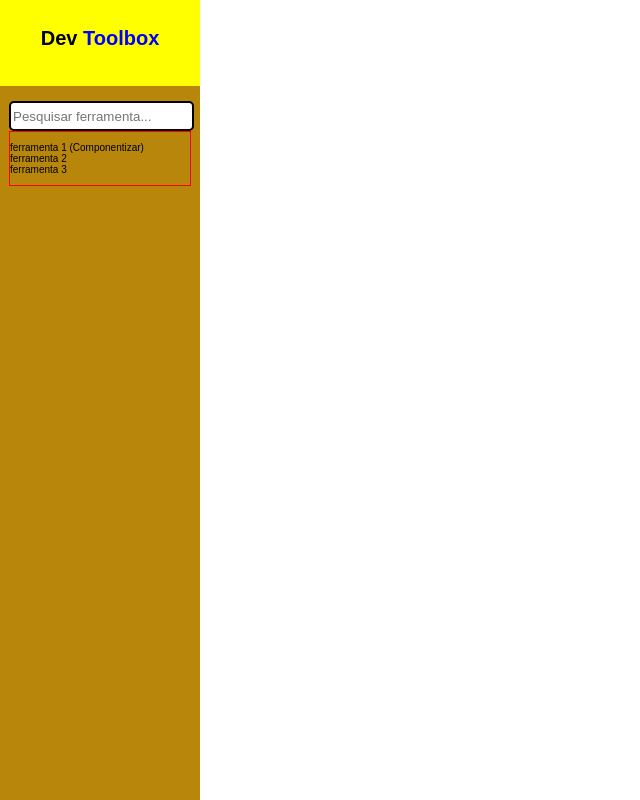
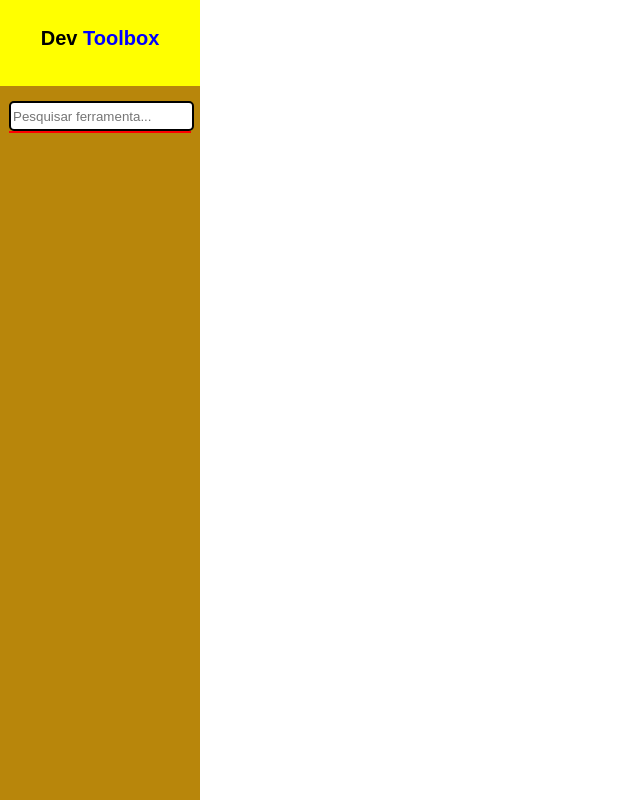
Before and after one commit to MatheusTurra/toolbox, a Next.js app: page / in a window 1280 px wide. Shown: the whole page, without its empty margins (0-640 px from the left). Built offline with nearby package versions, Linux system fonts and the light colour scheme.

Commit message:
Renamed components

```diff
--- a/components/SideNavbar/index.jsx
+++ b/components/Sidebar/index.jsx
@@ -1,6 +1,7 @@
+import { sidebarData } from './sidebarData';
 import styles from './styles.module.css'
 
-export function SideNavbar() {
+export function Sidebar() {
   return (
     <nav className={styles.navbar}>
         <div className={styles.logo}>
@@ -10,17 +11,8 @@ export function SideNavbar() {
         <div className={styles.searchBar}>
           <input type="text" placeholder="Pesquisar ferramenta..."/>
           <div className={styles.list}>
-            <ul>
-              <li>
-                ferramenta 1 (Componentizar)
-              </li>
-              <li>
-                ferramenta 2
-              </li>
-              <li>
-                ferramenta 3
-              </li>
-            </ul>
+            {sidebarData.map((item) => {
+            })}
           </div>
         </div>
       </div>
--- /dev/null
+++ b/components/Sidebar/sidebarData.js
@@ -0,0 +1,26 @@
+export const sidebarData = [
+  {
+    path: '/',
+    title: 'titulo',
+    icon: 'Icone',
+    subMenu: [
+      {
+        path: '#',
+        title: 'Ferramenta',
+        icon: 'Icone',
+      }
+    ]
+  },
+  {
+    path: '/',
+    title: 'titulo 2',
+    icon: 'Icone 2',
+    subMenu: [
+      {
+        path: '#',
+        title: 'Ferramenta 2',
+        icon: 'Icone 2',
+      }
+    ]
+  }
+]
--- a/pages/index.js
+++ b/pages/index.js
@@ -1,9 +1,9 @@
-import { SideNavbar } from "../components/SideNavbar"
+import { Sidebar } from "../components/Sidebar"
 
 export default function Home() {
   return (
     <>
-      <SideNavbar />
+      <Sidebar />
     </>
   )
 }
```
Also changed, not shown: components/Sidebar/styles.module.css (renamed from components/SideNavbar/styles.module.css).
